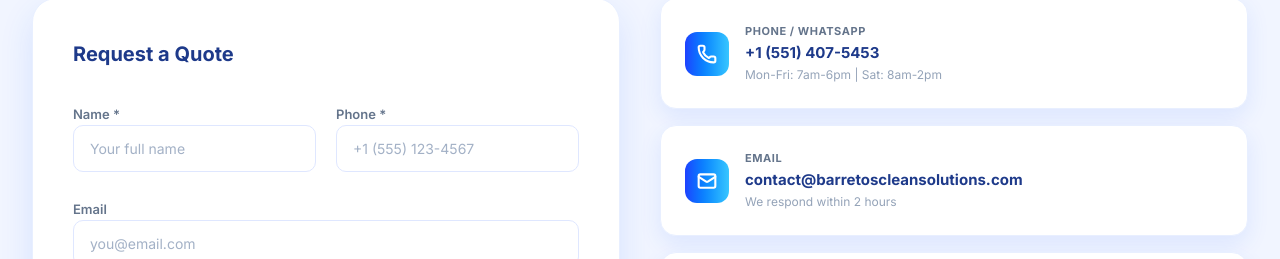
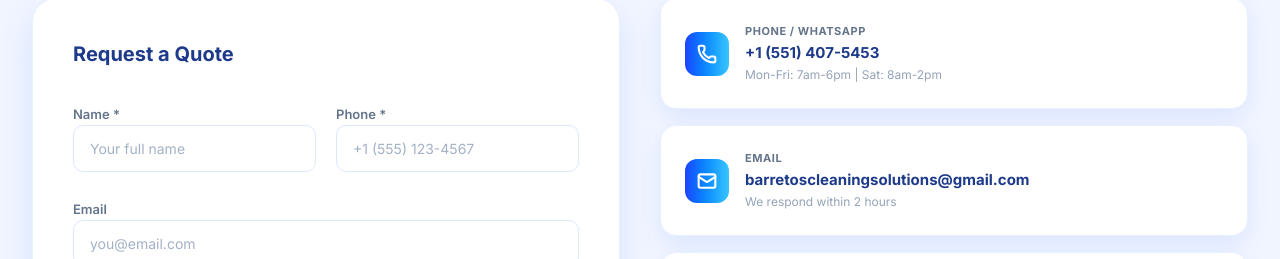
Before and after one commit to mizaeldragon/barretos-clean-solutions, a React (Vite) app: page / in a window 1280 px wide. Shown: the part 6436-6695 px from the top of the page. Built offline with nearby package versions, Linux system fonts and the light colour scheme.

Commit message:
feat: mude o email

```diff
--- a/src/components/Contact.jsx
+++ b/src/components/Contact.jsx
@@ -269,7 +269,7 @@
                         <ContactInfoBox
                             icon={Mail}
                             title="EMAIL"
-                            content="contact@barretoscleansolutions.com"
+                            content="barretoscleaningsolutions@gmail.com"
                             subContent="We respond within 2 hours"
                         />
                         <ContactInfoBox
```
